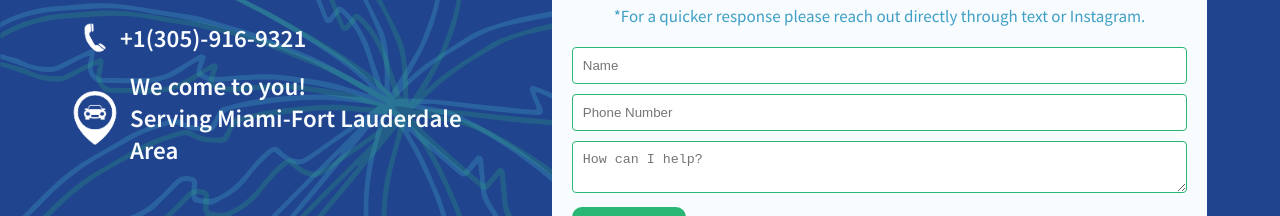
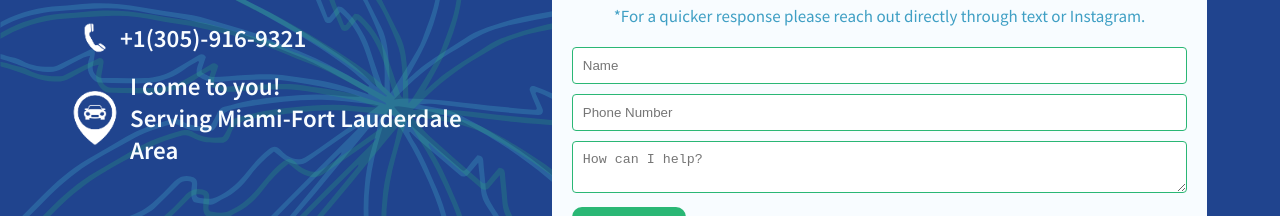
Before and after one commit to smilanes99/silvia-fine-tune-marine, a React (Create React App) app: page / in a window 1280 px wide. Shown: the part 3479-3695 px from the top of the page. Built offline with nearby package versions, Linux system fonts and the light colour scheme; no server answers.

Commit message:
changed contact page text

```diff
--- a/src/components/contact/contact.js
+++ b/src/components/contact/contact.js
@@ -31,7 +31,7 @@ function Contact() {
         </div>
         <div className='address-area'>
         <img className="icon-car" src={car} alt='car icon'/>
-  <p className='address-text'>We come to you!<br></br> Serving Miami-Fort Lauderdale Area</p>
+  <p className='address-text'>I come to you!<br></br> Serving Miami-Fort Lauderdale Area</p>
   </div>
 
        </div>
```
